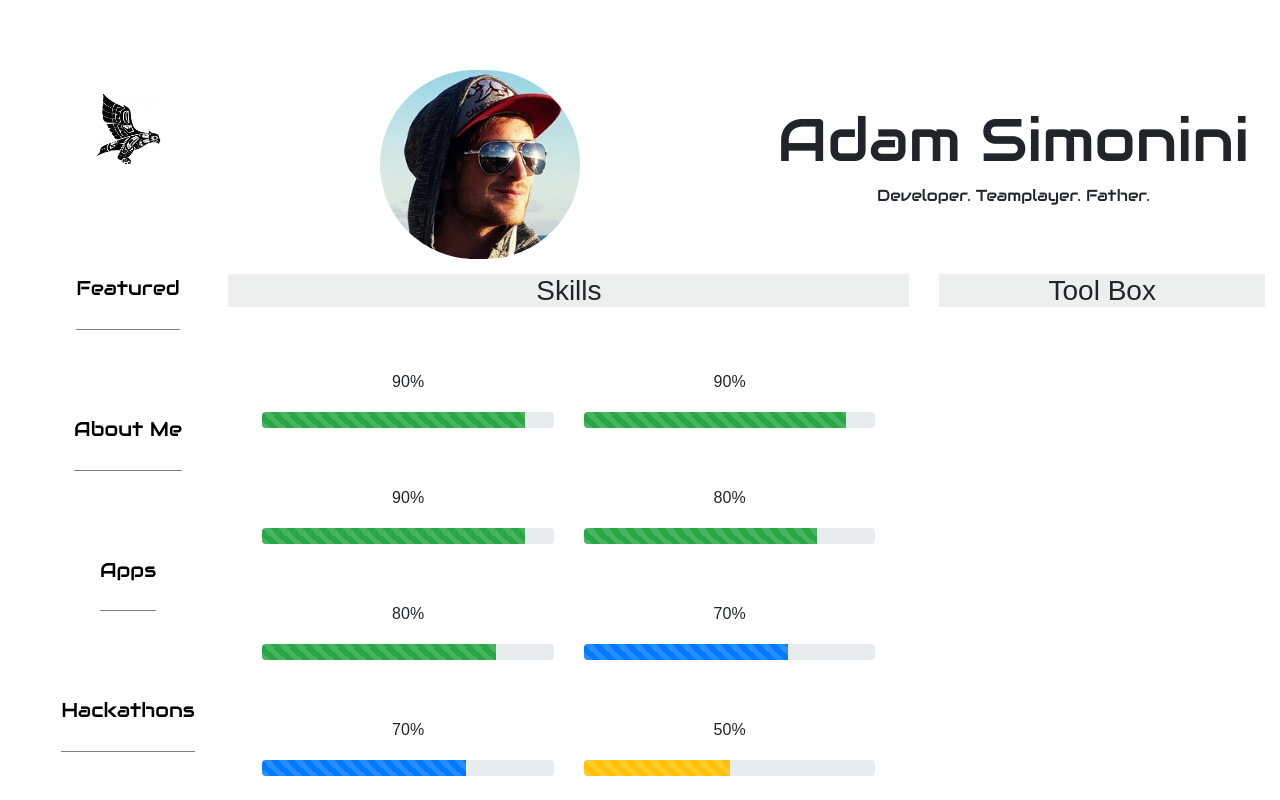
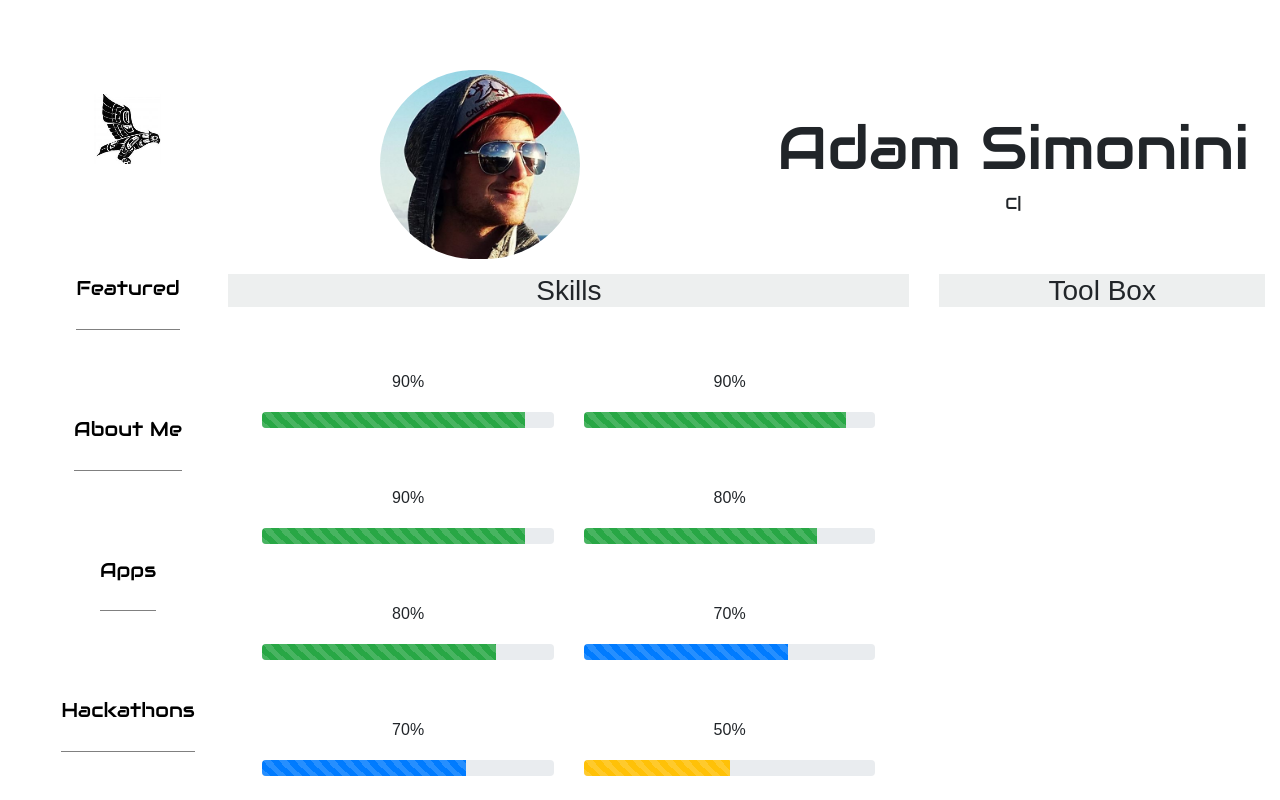
Before and after one commit to adamsimonini/soil, a React (Create React App) app: page / in a window 1280 px wide. Shown: the top 800 px of the page. Built offline with nearby package versions, Linux system fonts and the light colour scheme; some icons are missing.

Commit message:
Google Analytics & Tracking

```diff
--- a/package.json
+++ b/package.json
@@ -27,6 +27,7 @@
     "react-tilt": "^0.1.4",
     "react-tooltip": "^3.8.4",
     "react-transition-group": "^2.4.0",
+    "react-typist": "^2.0.4",
     "reactstrap": "^5.0.0",
     "redux": "^3.7.2",
     "redux-thunk": "^2.3.0"
--- a/public/index.html
+++ b/public/index.html
@@ -1,6 +1,25 @@
 <!DOCTYPE html>
 <html lang="en">
   <head>
+    <!-- Global site tag (gtag.js) - Google Analytics -->
+    <script async src="https://www.googletagmanager.com/gtag/js?id=UA-100894383-2"></script>
+    <script>
+      window.dataLayer = window.dataLayer || [];
+      function gtag(){dataLayer.push(arguments);}
+      gtag('js', new Date());
+
+      gtag('config', 'UA-100894383-2');
+    </script>
+
+    <!-- Google Tag Manager -->
+    <script>(function(w,d,s,l,i){w[l]=w[l]||[];w[l].push({'gtm.start':
+      new Date().getTime(),event:'gtm.js'});var f=d.getElementsByTagName(s)[0],
+      j=d.createElement(s),dl=l!='dataLayer'?'&l='+l:'';j.async=true;j.src=
+      'https://www.googletagmanager.com/gtm.js?id='+i+dl;f.parentNode.insertBefore(j,f);
+      })(window,document,'script','dataLayer','GTM-TB2BNSJ');
+    </script>
+    <!-- End Google Tag Manager -->
+
     <meta charset="utf-8">
     <meta name="viewport" content="width=device-width, initial-scale=1, shrink-to-fit=no">
     <meta name="theme-color" content="#000000">
@@ -42,10 +61,19 @@
 
   </head>
   <body>
-
+    <!-- Google Tag Manager (noscript) -->
+    <noscript>
+      <iframe src="https://www.googletagmanager.com/ns.html?id=GTM-TB2BNSJ"
+      height="0" width="0" style="display:none;visibility:hidden"></iframe>
+    </noscript>
+    <!-- End Google Tag Manager (noscript) -->
     <div id="root"></div>
     <script src="https://cdnjs.cloudflare.com/ajax/libs/tilt.js/1.2.1/tilt.jquery.min.js"></script>
     <script>
+      window.load = function(){
+        document.getElementById("navBox").style.display = "none";
+      }
+
       window.addEventListener("resize", function(){
         if(window.innerWidth > 575){
           document.getElementById("hamburger").style.display = "none";
--- a/src/About/About.js
+++ b/src/About/About.js
@@ -2,6 +2,7 @@ import React, { Component } from 'react';
 import { Progress } from 'reactstrap';
 import './About.css';
 import { Row, Col } from 'reactstrap';
+import Typist from 'react-typist';
 
 export default class AboutMe extends Component{
 
@@ -59,7 +60,20 @@ export default class AboutMe extends Component{
           </Col>
           <Col id="full-name" sm="6" xs="12">
             <h1>Adam Simonini</h1>
-            <p>Developer. Teamplayer. Father.</p>
+            <Typist cursor={{
+              show: true,
+              blink: true,
+              element: '|',
+              hideWhenDone: true,
+              hideWhenDoneDelay: 1000,
+              }} startDelay={2000}
+            >
+              <spam>Teamplayer</spam>
+              <Typist.Backspace count={10} delay={1500} />
+              <spam>Creative</spam>
+              <Typist.Backspace count={9} delay={1000} />
+              <spam className="Cursor--blinking">Developer</spam>
+            </Typist>
           </Col>
         </Row>
 
```
Also changed, not shown: 1 other file (tests, documents, lock files or other folders).
